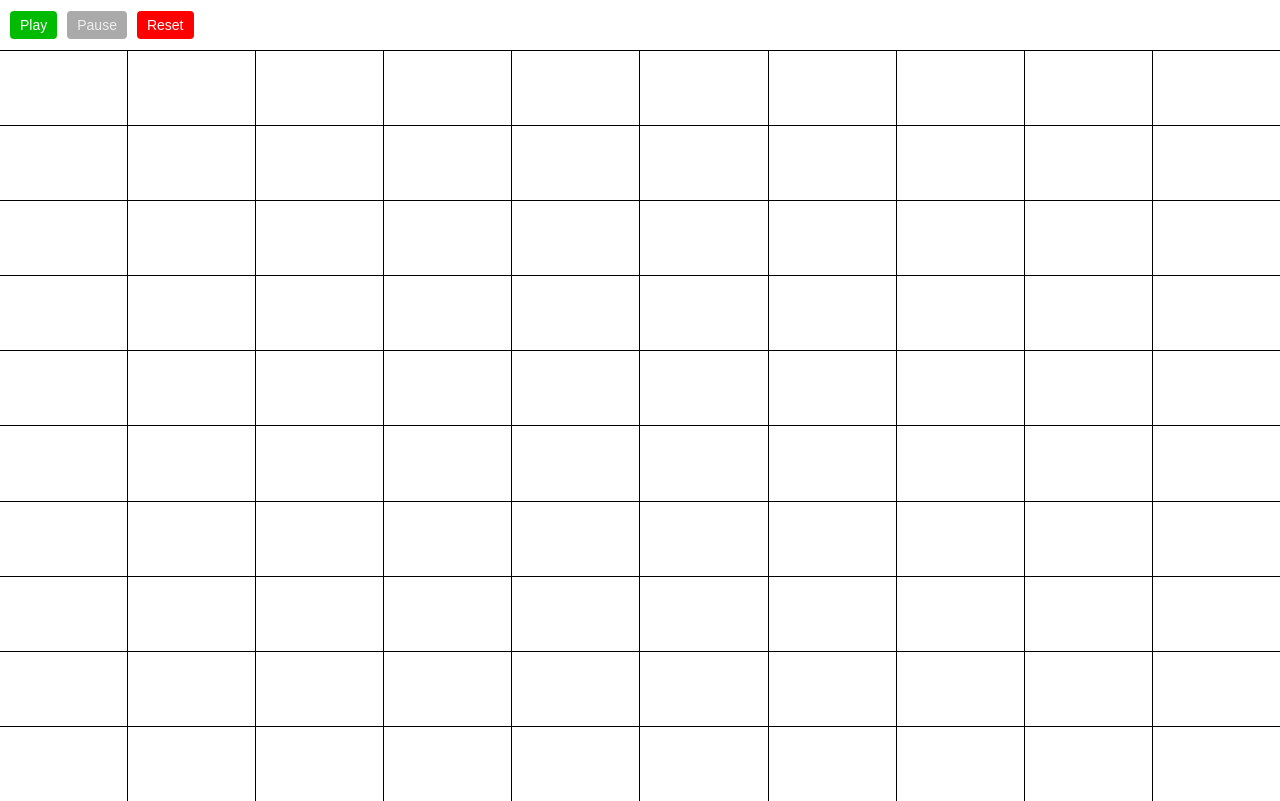
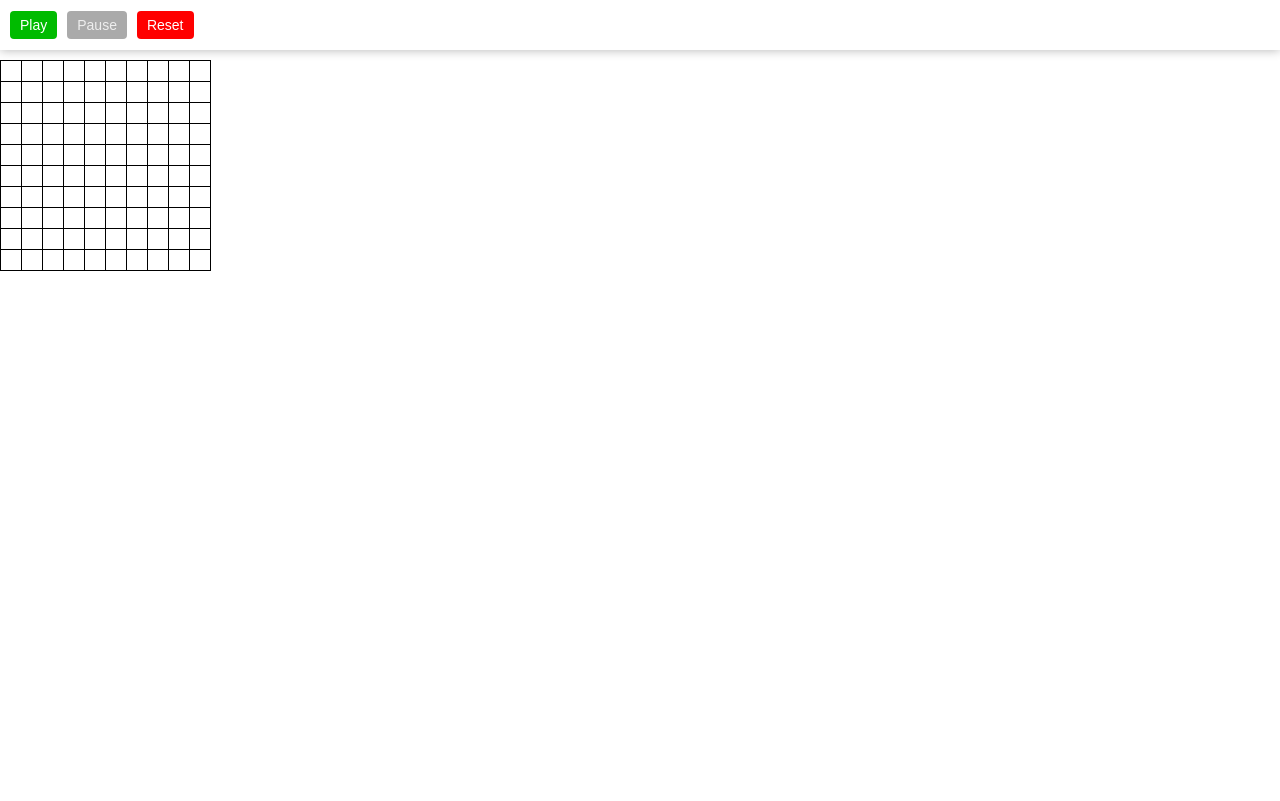
Before and after one commit to evgenijponomarev/life-game, a website built with webpack: page src/index.html in a window 1280 px wide. Built offline with nearby package versions, Linux system fonts and the light colour scheme.

Commit message:
Refactor layout styles

```diff
--- a/src/module/controls/controls.css
+++ b/src/module/controls/controls.css
@@ -1,11 +1,3 @@
-.control-panel {
-  height: 50px;
-  border-bottom: 1px solid #000;
-  display: flex;
-  align-items: center;
-  padding: 0 10px;
-}
-
 .button {
   font-size: 14px;
   padding: 6px 10px;
--- a/src/module/html-renderer/html-renderer.css
+++ b/src/module/html-renderer/html-renderer.css
@@ -1,18 +1,11 @@
-.field-root {
-  width: 100vw;
-  height: calc(100vh - 50px);
-}
-
 .field {
-  width: 100%;
-  height: 100%;
-  display: flex;
+  margin-top: 10px;
+  display: inline-flex;
   flex-direction: column;
+  border: 1px solid #000;
 }
 
 .row {
-  width: 100%;
-  height: 100%;
   display: flex;
   flex-direction: row;
 }
@@ -22,7 +15,8 @@
 }
 
 .cell {
-  width: 100%;
+  width: 20px;
+  height: 20px;
 }
 
 .cell + .cell {
--- a/src/style.css
+++ b/src/style.css
@@ -2,3 +2,11 @@ body {
   margin: 0;
   padding: 0;
 }
+
+.control-panel {
+  height: 50px;
+  box-shadow: 0 0 10px 0 rgba(0, 0, 0, .3);
+  display: flex;
+  align-items: center;
+  padding: 0 10px;
+}
```
